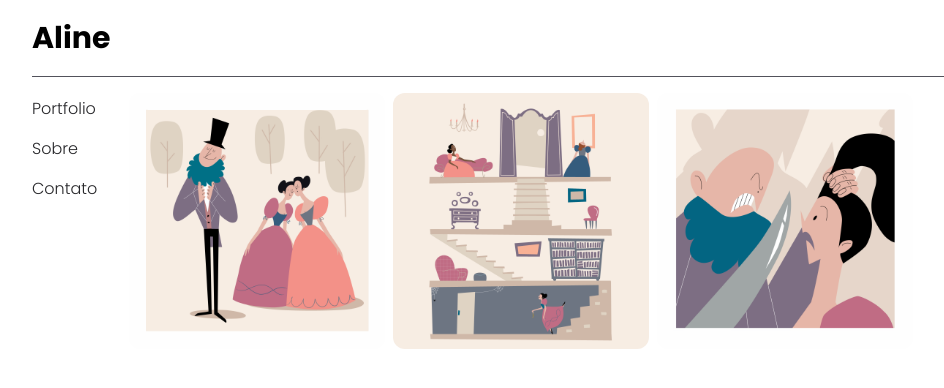
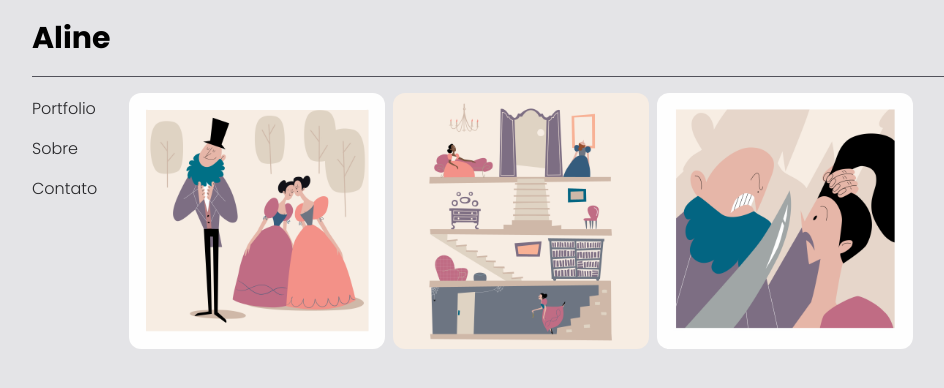
Before and after one commit to joselio105/alineIlustra, a Next.js app: page / in a window 1280 px wide. Shown: the top 388 px of the page, without its empty margins (96-1040 px from the left). Built offline with nearby package versions, Linux system fonts and the light colour scheme.

Commit message:
feat(client): view page

```diff
--- a/src/components/Page.tsx
+++ b/src/components/Page.tsx
@@ -7,7 +7,7 @@ interface Props {
 
 export default function Page( { children }: Props ){
     return (
-        <div className="w-screen h-screen">
+        <div className="w-screen h-full min-h-screen bg-zinc-200">
             <header className="max-w-5xl mx-auto py-5 border-b border-zinc-600 text-3xl font-bold flex items-center">
                 Aline
             </header>
--- a/src/pages/index.tsx
+++ b/src/pages/index.tsx
@@ -4,14 +4,21 @@ import Page from "../components/Page";
 import Photo01 from "../../public/barba-azul/1.png"
 import Photo02 from "../../public/barba-azul/2.png"
 import Photo03 from "../../public/barba-azul/3.png"
+import Link from "next/link";
 
 export default function Home() {
   return (
     <Page>
       <div className="w-full flex flex-wrap gap-2">
-        <Image src={Photo01} alt="" className="w-64 h-64 object-cover rounded-xl" />
-        <Image src={Photo02} alt="" className="w-64 h-64 object-cover rounded-xl" />
-        <Image src={Photo03} alt="" className="w-64 h-64 object-cover rounded-xl" />
+        <Link href="/view">
+          <Image src={Photo01} alt="" className="w-64 h-64 object-cover rounded-xl" />
+        </Link>
+        <Link href="/view">
+          <Image src={Photo02} alt="" className="w-64 h-64 object-cover rounded-xl" />
+        </Link>
+        <Link href="/view">
+          <Image src={Photo03} alt="" className="w-64 h-64 object-cover rounded-xl" />
+        </Link>
       </div>
     </Page>
   )
--- /dev/null
+++ b/src/pages/view.tsx
@@ -0,0 +1,29 @@
+import Image from "next/image";
+import Page from "../components/Page";
+
+import Photo01 from "../../public/barba-azul/1.png"
+import Photo02 from "../../public/barba-azul/2.png"
+import Photo03 from "../../public/barba-azul/3.png"
+import Link from "next/link";
+
+export default function View () {
+    return (
+      <Page>
+        <div className="flex flex-col">
+            <div className="w-full flex flex-wrap gap-2">
+            <Image src={Photo01} alt="" className="w-full object-cover rounded-xl" />
+            <Image src={Photo02} alt="" className="w-full object-cover rounded-xl" />
+            <Image src={Photo03} alt="" className="w-full object-cover rounded-xl" />
+            </div>
+
+            <Link
+                href="/"
+                className="bg-zinc-100 border-zinc-600 border hover:bg-zinc-300 text-zinc-600 font-light rounded-md flex items-center justify-center p-3 my-5"
+            >
+                Voltar
+            </Link>
+        </div>
+
+      </Page>
+    )
+}
```
